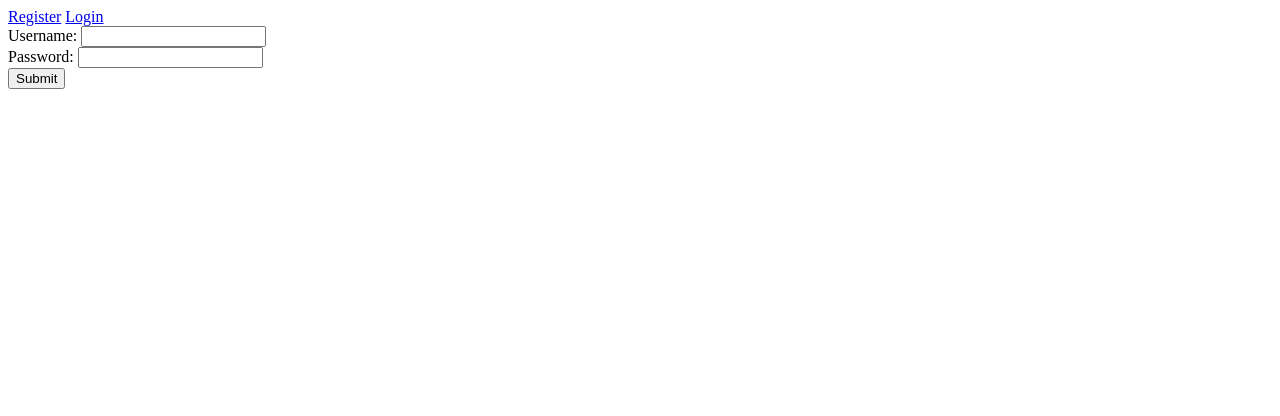
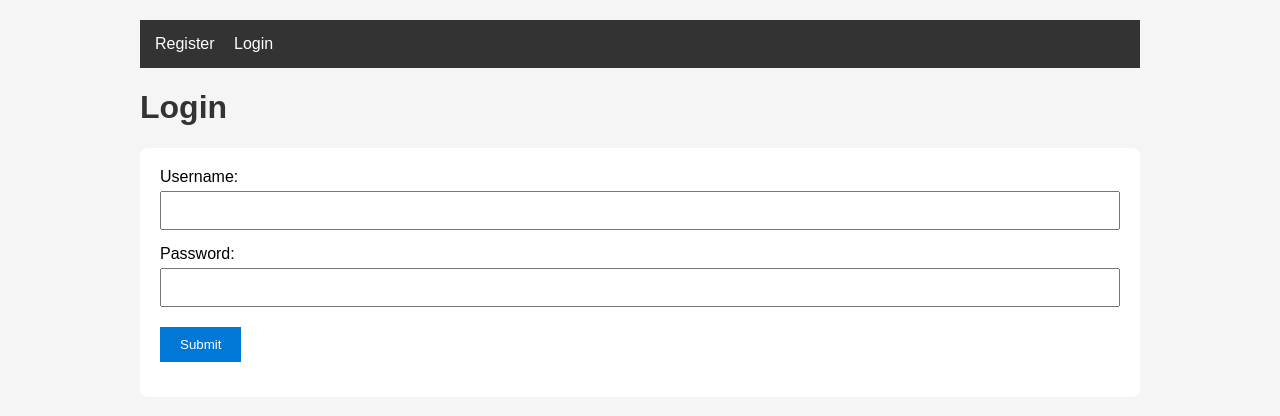
Before and after one commit to David-O-Connor1/task-manager-website, a Flask app: page /login in a window 1280 px wide. Shown: the top 416 px of the page. Run offline with Flask 3, Linux system fonts and the light colour scheme.

Commit message:
Add styling and documentation

```diff
--- a/static/styles.css
+++ b/static/styles.css
@@ -0,0 +1,159 @@
+/* ---------- General ---------- */
+
+body {
+    font-family: Arial, sans-serif;
+    max-width: 1000px;
+    margin: auto;
+    padding: 20px;
+    background-color: #f5f5f5;
+}
+
+h1 {
+    color: #333;
+}
+
+/* ---------- Navigation ---------- */
+
+nav {
+    background-color: #333;
+    padding: 15px;
+    margin-bottom: 20px;
+}
+
+nav a {
+    color: white;
+    text-decoration: none;
+    margin-right: 15px;
+}
+
+nav a:hover {
+    text-decoration: underline;
+}
+
+/* ---------- Forms ---------- */
+
+form {
+    background-color: white;
+    padding: 20px;
+    border-radius: 8px;
+}
+
+input,
+textarea {
+    width: 100%;
+    padding: 10px;
+    margin-top: 5px;
+    margin-bottom: 15px;
+    box-sizing: border-box;
+}
+
+textarea {
+    resize: vertical;
+}
+
+input[type="submit"] {
+    width: auto;
+    background-color: #0078d7;
+    color: white;
+    border: none;
+    padding: 10px 20px;
+    cursor: pointer;
+}
+
+input[type="submit"]:hover {
+    background-color: #005fa3;
+}
+
+/* ---------- Tables ---------- */
+
+table {
+    width: 100%;
+    border-collapse: collapse;
+    background-color: white;
+}
+
+th {
+    background-color: #333;
+    color: white;
+}
+
+th,
+td {
+    border: 1px solid #ddd;
+    padding: 12px;
+    text-align: left;
+}
+
+tr:nth-child(even) {
+    background-color: #f2f2f2;
+}
+
+/* ---------- Links ---------- */
+
+a {
+    color: #0078d7;
+}
+
+a:hover {
+    color: #005fa3;
+}
+
+/* ---------- Flash Messages ---------- */
+
+.success {
+    background-color: #d4edda;
+    color: #155724;
+    padding: 15px;
+    border-radius: 5px;
+    margin-bottom: 15px;
+}
+
+.error {
+    background-color: #f8d7da;
+    color: #721c24;
+    padding: 15px;
+    border-radius: 5px;
+    margin-bottom: 15px;
+}
+
+.info {
+    background-color: #d1ecf1;
+    color: #0c5460;
+    padding: 15px;
+    border-radius: 5px;
+    margin-bottom: 15px;
+}
+
+/* ---------- Buttons ---------- */
+
+button {
+    background-color: #0078d7;
+    color: white;
+    border: none;
+    padding: 10px 20px;
+    cursor: pointer;
+}
+
+button:hover {
+    background-color: #005fa3;
+}
+
+/* ---------- Containers ---------- */
+
+.container {
+    background-color: white;
+    padding: 20px;
+    border-radius: 8px;
+}
+
+/* ---------- Status ---------- */
+
+.completed {
+    color: green;
+    font-weight: bold;
+}
+
+.incomplete {
+    color: red;
+    font-weight: bold;
+}
--- a/templates/add_task.html
+++ b/templates/add_task.html
@@ -1,6 +1,7 @@
 {% extends "layout.html" %}
 
 {% block main_content %}
+<h1>Add task</h1>
 
 <form action="" method="POST" novalidate>
     {{ form.hidden_tag() }}
--- a/templates/dashboard.html
+++ b/templates/dashboard.html
@@ -1,6 +1,8 @@
 {% extends "layout.html" %}
 
 {% block main_content %}
+<h1>Your tasks</h1>
+
 
 <p><a href="{{ url_for('add_task')}}">Add task</a></p>
 
--- a/templates/login.html
+++ b/templates/login.html
@@ -1,6 +1,7 @@
 {% extends "layout.html" %}
 
 {% block main_content %}
+<h1>Login</h1>
 
 <form action="" method="POST" novalidate>
     {{ form.hidden_tag() }}
--- a/templates/register.html
+++ b/templates/register.html
@@ -1,6 +1,7 @@
 {% extends "layout.html" %}
 
 {% block main_content %}
+<h1>Create Account</h1>
 
 <form action="" method="POST" novalidate>
     {{ form.hidden_tag() }}
```
Also changed, not shown: README.md (added).
